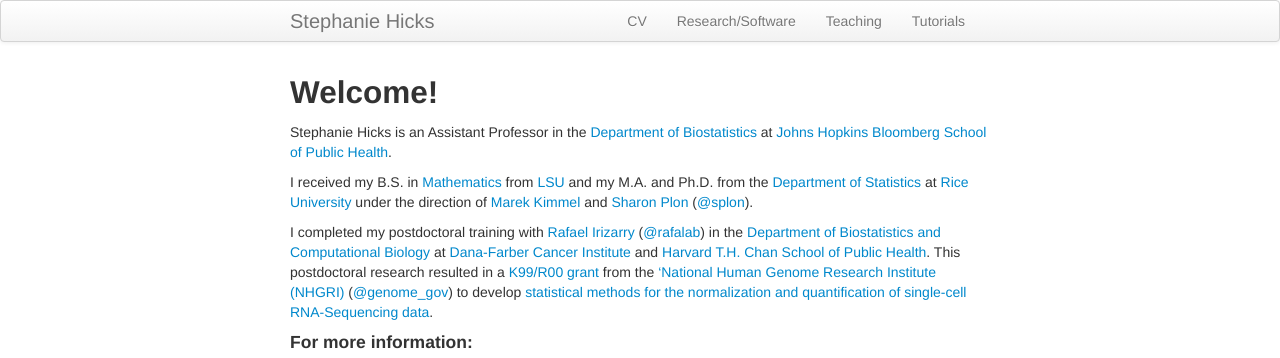
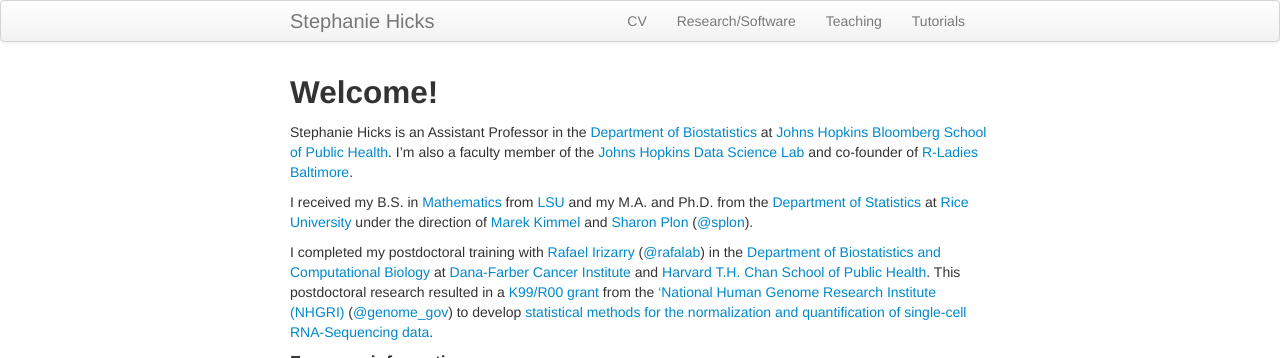
Before and after one commit to jmcgread/stephaniehicks.github.io, a Jekyll site: the page built from index.md, in a window 1280 px wide, cut to the strip 0-358 px from the top of the page. Built offline with Jekyll 4.4.1, drawn with Linux system fonts in a browser that asks for light colours.

Commit message:
update positions

```diff
--- a/index.md
+++ b/index.md
@@ -5,7 +5,7 @@
 
 ## Welcome!
 
-Stephanie Hicks is an Assistant Professor in the [Department of Biostatistics](https://www.jhsph.edu/departments/biostatistics/) at [Johns Hopkins Bloomberg School of Public Health](https://www.jhsph.edu).
+Stephanie Hicks is an Assistant Professor in the [Department of Biostatistics](https://www.jhsph.edu/departments/biostatistics/) at [Johns Hopkins Bloomberg School of Public Health](https://www.jhsph.edu). I'm also a faculty member of the [Johns Hopkins Data Science Lab](http://jhudatascience.org) and co-founder of [R-Ladies Baltimore](https://www.meetup.com/rladies-baltimore/).
 
 I received my B.S. in [Mathematics](https://www.math.lsu.edu) from [LSU](https://www.lsu.edu) and my M.A. and Ph.D. from the [Department of Statistics](http://statistics.rice.edu) at [Rice University](http://www.rice.edu) under the direction of [Marek Kimmel](http://statistics.rice.edu/feed/FacultyDisplay.aspx?FID=270) and [Sharon Plon](https://www.bcm.edu/people/view/b2601d8d-ffed-11e2-be68-080027880ca6/babc3eb0-c422-11e3-a42d-005056b104be) ([@splon](https://twitter.com/splon)).
 
```
Also changed, not shown: 2 other files.
